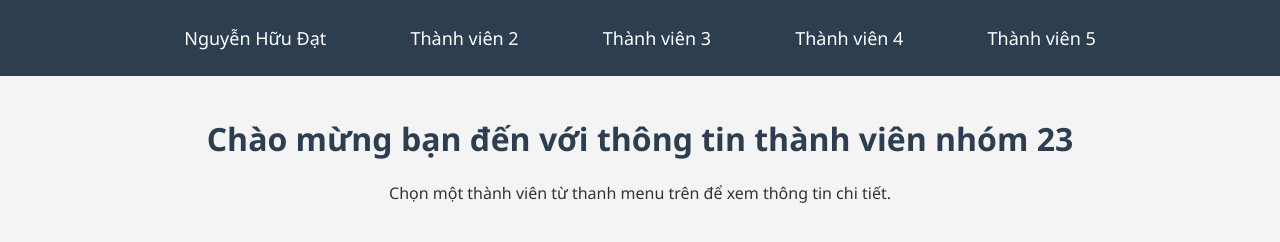
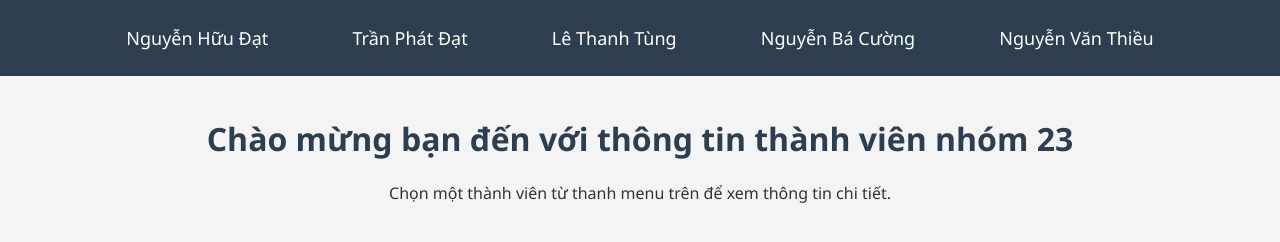
Before and after one commit to NHD2507/Nhom23.github.io, a plain HTML site: page index.html in a window 1280 px wide. Drawn offline with Linux system fonts and the light colour scheme.

Commit message:
update name
cập nhật tên thành viên

```diff
--- a/index.html
+++ b/index.html
@@ -11,10 +11,10 @@
     <div class="taskbar">
         <ul>
             <li><a href="nguyenhuudat.html">Nguyễn Hữu Đạt</a></li>
-            <li><a href="tranphatdat.html">Thành viên 2</a></li>
-            <li><a href="lethanhtung.html">Thành viên 3</a></li>
-            <li><a href="nguyenbacuong.html">Thành viên 4</a></li>
-            <li><a href="nguyenvanthieu.html">Thành viên 5</a></li>
+            <li><a href="tranphatdat.html">Trần Phát Đạt</a></li>
+            <li><a href="lethanhtung.html">Lê Thanh Tùng</a></li>
+            <li><a href="nguyenbacuong.html">Nguyễn Bá Cường</a></li>
+            <li><a href="nguyenvanthieu.html">Nguyễn Văn Thiều</a></li>
         </ul>
     </div>
 
```
